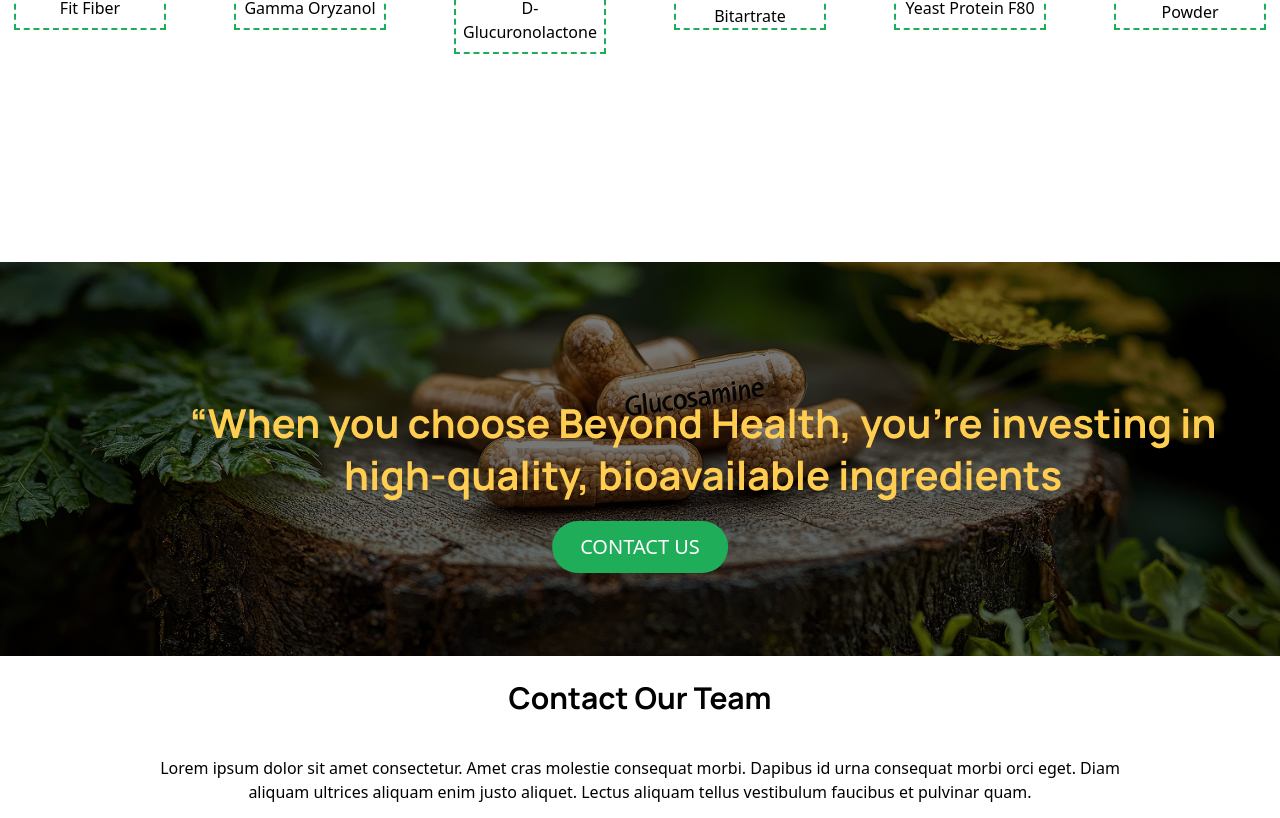
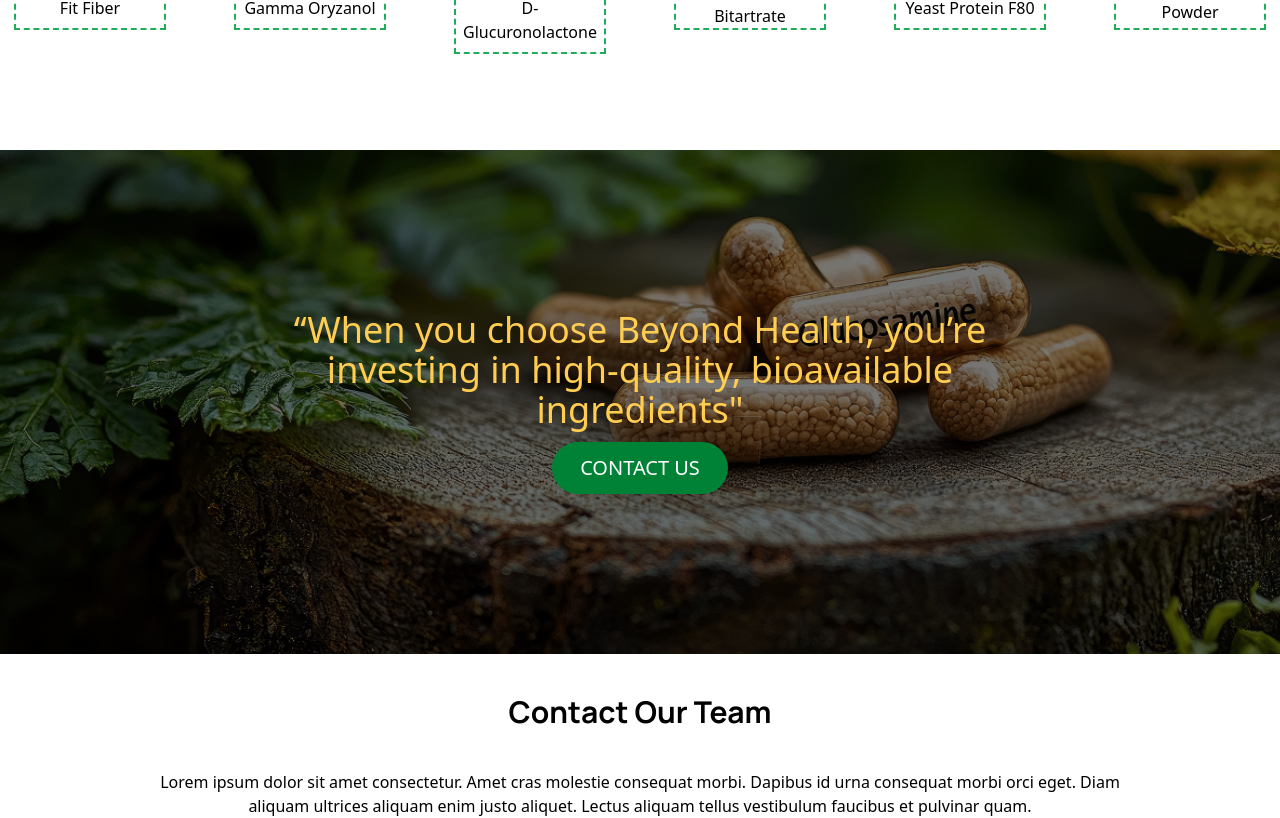
Before and after one commit to Abhilash95sn/japonix-main, a website: page src/product.html in a window 1280 px wide. Shown: the part 1628-2446 px from the top of the page. Drawn offline with nearby package versions, Linux system fonts and the light colour scheme; files whose address does not match are found by name; a web font is replaced by a local one.

Commit message:
all proper working 17-2-25

```diff
--- a/src/product.html
+++ b/src/product.html
@@ -17,6 +17,9 @@
 
 <body class="m-auto">
   <style>
+    html{
+      scroll-behavior: smooth;
+    }
     .swiper-container {
       width: 100%;
       overflow: hidden;
@@ -107,16 +110,19 @@
         </a>
       </li>
       <li>
-        <a href="contact.html" class="py-2 px-4 hover:bg-gray-100 rounded-xl flex flex-col items-center">
+        <a href="#contact" class="py-2 px-4 hover:bg-gray-100 rounded-xl flex flex-col items-center">
           Contact
           <img class="mt-1 hidden" src="assets/images/Leaf.png" alt="Leaf Icon" />
         </a>
       </li>
     </nav>
 
+    <a href="#contact">
       <button class="bg-[#003215] text-white text-xs px-4 py-2 rounded-full hover:bg-[#004315]">
         CONTACT US
       </button>
+    </a>
+
   </header>
   <!-- section content -->
   <section class="pt-16">
@@ -260,22 +266,28 @@
         />
       </div> -->
 
-    <div class="relative mt-52 md:w-full justify-center">
-      <img src="assets/images/pills-table-glucosamine-selective-focus 1.jpeg" alt="" />
-      <img
-        src="assets/images/“When you choose Beyond Health, you’re investing in high-quality, bioavailable ingredients.png"
-        alt="" class="absolute top-[35%] lg:left-[7%] xl:left-[15%]" />
-      <br />
+      <div
+      class="py-40 flex flex-col items-center gap-3 my-24 md:w-full justify-center bg-cover bg-[url(assets/images/pills-table-glucosamine-selective-focus.jpeg)] mb-10 px-4"
+    >
+      <div
+        class="text-primary text-xl md:text-4xl text-center  md:w-[60vw] font-medium"
+      >
+        “When you choose Beyond Health, you’re investing in high-quality,
+        bioavailable ingredients"
+      </div>
+      <a href="contact.html">
         <button
-        class="absolute top-[70%] md:top-[68%] text-[70%] lg:text-xl left-1/2 transform -translate-x-1/2 -translate-y-1/2 bg-[#20AD5A] text-white px-2 md:px-7 hover:bg-[#187a41] py-1 md:py-3 rounded-full">
+          class="text-[70%] lg:text-xl bg-green-700 text-white px-2 md:px-7 hover:bg-[#187a41] py-1 md:py-3 rounded-full w-1/3 md:w-1/5 font-medium min-w-fit"
+        >
           CONTACT US
         </button>
+      </a>
     </div>
     <!-- 4th content end  -->
     <!-- 5th content start  -->
 
 
-    <div>
+    <div id="contact">
       <h1 class="font-manrope font-bold text-center md:text-3xl">
         Contact Our Team
       </h1>
```
Also changed, not shown: src/index.html (+16 -9 lines), src/output.css. Lines whose indentation alone changed are shown as unchanged.
